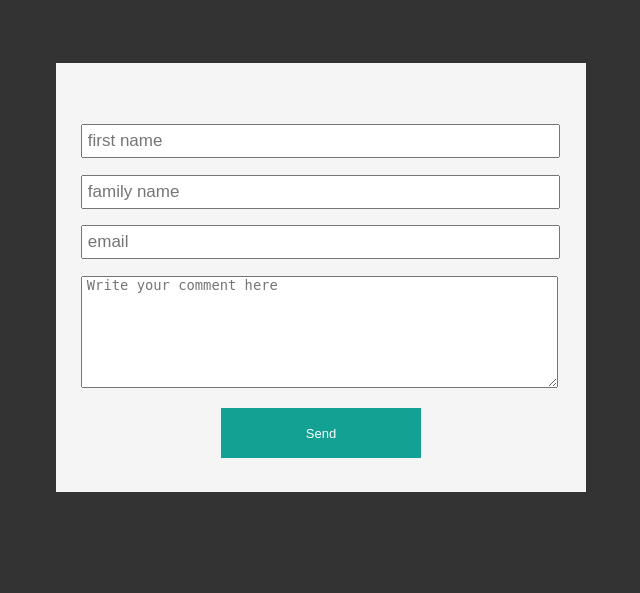
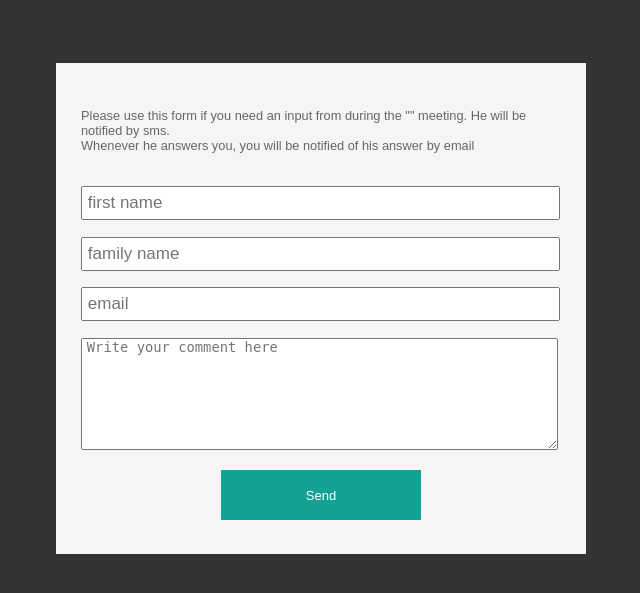
Before and after one commit to rkorach/mtng, a PHP site: page /meeting.php?h= in a window 1280 px wide. Shown: the top 593 px of the page, without its empty margins (319-959 px from the left). Run offline with PHP 8.4, Linux system fonts and the light colour scheme; tables that the repository leaves empty hold one stand-in row (values such as "Sample post"); some libraries are stand-ins or nearby versions.

Commit message:
Meeting: add explainer for organizer

```diff
--- a/meeting.php
+++ b/meeting.php
@@ -13,6 +13,13 @@
 
     // Creator of this link
     $creator_id = $res['creator_id'];
+    $name_qry = "SELECT * FROM users WHERE id='$creator_id'";
+    $name_result = @mysql_query($name_qry);
+    if ($name_result) {
+      $name = mysql_fetch_assoc($name_result);
+      $creator_name = $name['first_name'].' '.$name['last_name'];
+    }
+
     // Recipient of this link, namely the person currently watching it
     $recipient_id = $res['recipient_id'];
     $meeting_id = $res['meeting_id'];
@@ -95,8 +102,9 @@
       <?php
         if ($recipient_id == 0) {
           // It is the first time the link is seen by the organiser.
-          // Ask his details
+          // Ask his details, and put the explainer
           echo
+            '<h4 class="explainer">Please use this form if you need an input from '.$creator_name.' during the "'.$meeting_name.'" meeting. He will be notified by sms.</br> Whenever he answers you, you will be notified of his answer by email</h4>',
             '<input class="text_field" type="text" name="first_name" id="first_name" placeholder="first name"></input>',
             '<input class="text_field" type="text" name="last_name" id="last_name" placeholder="family name"></input>',
             '<input class="text_field" type="text" name="email" id="email" placeholder="email"></input>';
--- a/style.css
+++ b/style.css
@@ -63,6 +63,12 @@
 	color: #818181;
 }
 
+h4{
+  font-size: 0.8em;
+  font-weight: normal;
+  color: #666;
+}
+
 label.error{
 	float: none;
 	color: red;
```
